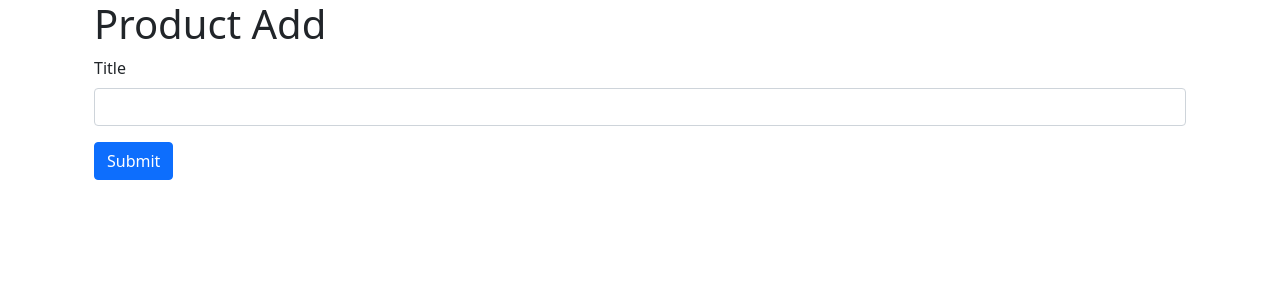
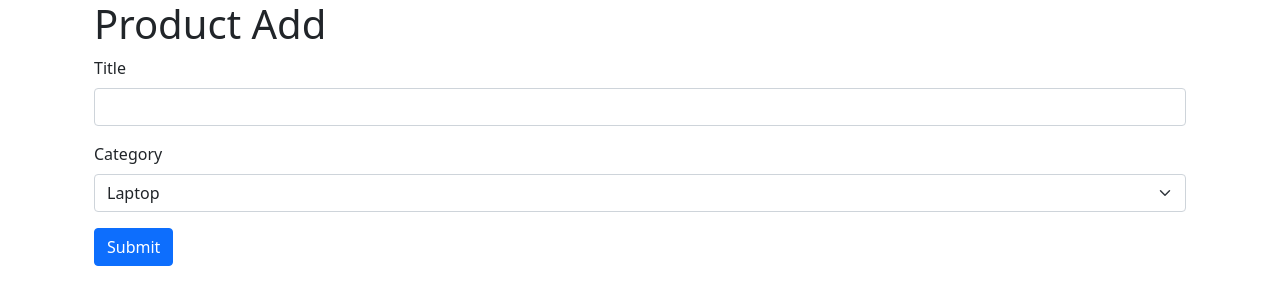
Before and after one commit to vanhoa690/react_fall24, a React (Vite) app: page /admin/product/add in a window 1280 px wide. Shown: the top 304 px of the page. Built offline with nearby package versions, Linux system fonts and the light colour scheme; sample sign-in values are in the browser's storage.

Commit message:
refactor category

```diff
--- a/db.json
+++ b/db.json
@@ -14,6 +14,12 @@
     {
       "title": "san pham edit",
       "id": 14
+    },
+    {
+      "title": "PC One",
+      "catetory": "",
+      "category": "3",
+      "id": 15
     }
   ],
   "users": [
--- a/src/components/ProductForm.tsx
+++ b/src/components/ProductForm.tsx
@@ -1,8 +1,15 @@
 import { SubmitHandler, useForm } from "react-hook-form";
-import { Inputs } from "../pages/admin/ProductAdd";
 import { useEffect } from "react";
 import { getProductDetail } from "../services/product";
 import toast from "react-hot-toast";
+
+export type Inputs = {
+  title: string;
+  // image
+  // price
+  // description
+  category: string;
+};
 
 type Props = {
   productId?: string;
@@ -45,6 +52,25 @@ export function ProductForm({ productId, onSubmit }: Props) {
           <small className="text-danger">{errors.title.message}</small>
         )}
       </div>
+      <div className="mb-3">
+        <label htmlFor="category" className="form-label">
+          Category
+        </label>
+        <select
+          className="form-select"
+          aria-label="Default select example"
+          {...register("category", {
+            required: "Category is required",
+          })}
+        >
+          <option value={1}>Laptop</option>
+          <option value={2}>PC</option>
+          <option value={3}>Gaming</option>
+        </select>
+        {errors?.category && (
+          <small className="text-danger">{errors.category.message}</small>
+        )}
+      </div>
       <button type="submit" className="btn btn-primary">
         Submit
       </button>
--- a/src/pages/admin/ProductEdit.tsx
+++ b/src/pages/admin/ProductEdit.tsx
@@ -1,9 +1,8 @@
 import { SubmitHandler } from "react-hook-form";
-import { Inputs } from "./ProductAdd";
 import { useNavigate, useParams } from "react-router-dom";
 import { editProductDetail } from "../../services/product";
 import toast from "react-hot-toast";
-import { ProductForm } from "../../components/ProductForm";
+import { Inputs, ProductForm } from "../../components/ProductForm";
 
 export default function ProductEdit() {
   const { id } = useParams();
```
Also changed, not shown: src/pages/admin/ProductAdd.tsx (+1 -9 lines).
